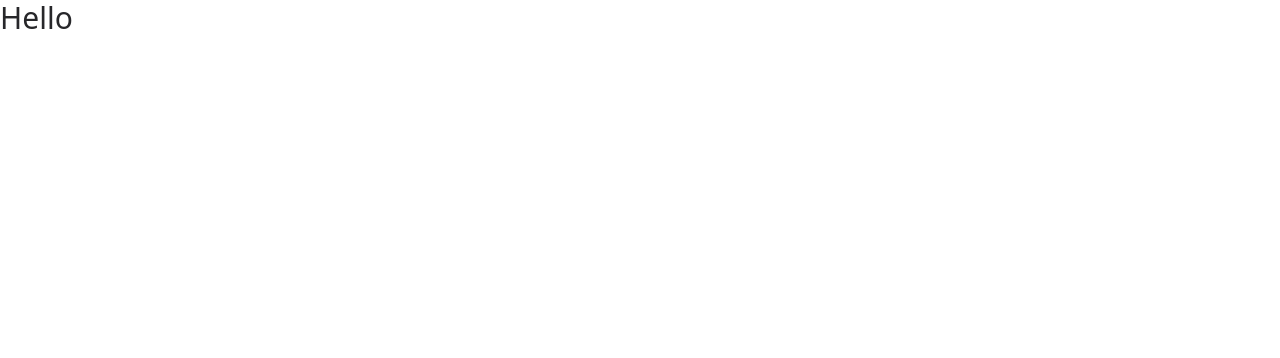
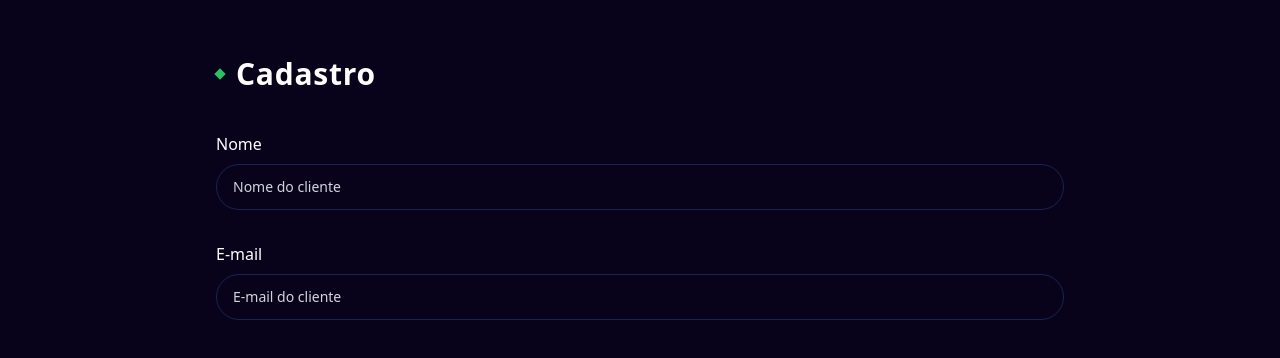
Before and after one commit to paulopariz/client-system-front, a React (Vite) app: page / in a window 1280 px wide. Shown: the top 358 px of the page. Built offline with nearby package versions, Linux system fonts and the light colour scheme.

Commit message:
🚧 layout

```diff
--- a/src/App.tsx
+++ b/src/App.tsx
@@ -1,9 +1,40 @@
-export default function App(){
+export default function App() {
+  return (
+    <div className="bg-blue-primary w-screen h-screen">
+      <main className=" max-w-4xl m-auto px-6 h-36">
+        <header className="pt-14 flex items-center gap-3">
+          <div className="bg-green-500 w-2 h-2 rotate-45 bg-secondary"></div>
+          <h1 className="text-3xl text-white font-semibold tracking-wide">
+            Cadastro
+          </h1>
+        </header>
 
-  return(
-    <div>
+        <form className="mt-10 grid gap-8">
+          <div className="grid gap-2">
+            <label htmlFor="name" className="text-white font-medium">
+              Nome
+            </label>
+            <input
+              id="name"
+              type="text"
+              placeholder="Nome do cliente"
+              className="py-3 px-4 rounded-full outline-none bg-transparent border-blue-950 border text-white focus:border-blue-900 hover:border-blue-900 transition-all placeholder:transition-all placeholder:text-gray-300 font-light text-sm focus:placeholder:pl-2 focus:placeholder:text-gray-400"
+            />
+          </div>
 
-      <h1 className="text-3xl text-zinc-800">Hello</h1>
+          <div className="grid gap-2">
+            <label htmlFor="email" className="text-white font-medium">
+              E-mail
+            </label>
+            <input
+              id="email"
+              type="text"
+              placeholder="E-mail do cliente"
+              className="py-3 px-4 rounded-full outline-none bg-transparent border-blue-950 border text-white focus:border-blue-900 hover:border-blue-900 transition-all placeholder:transition-all placeholder:text-gray-300 font-light text-sm focus:placeholder:pl-2 focus:placeholder:text-gray-400"
+            />
+          </div>
+        </form>
+      </main>
     </div>
-  )
+  );
 }
--- a/tailwind.config.js
+++ b/tailwind.config.js
@@ -2,7 +2,12 @@
 export default {
   content: ["./index.html", "./src/**/*.{js,ts,jsx,tsx}"],
   theme: {
-    extend: {},
+    extend: {
+      colors: {
+        "blue-primary": "#08031A",
+        "blue-secondary": "#292E4B",
+      },
+    },
   },
   plugins: [],
 };
```
